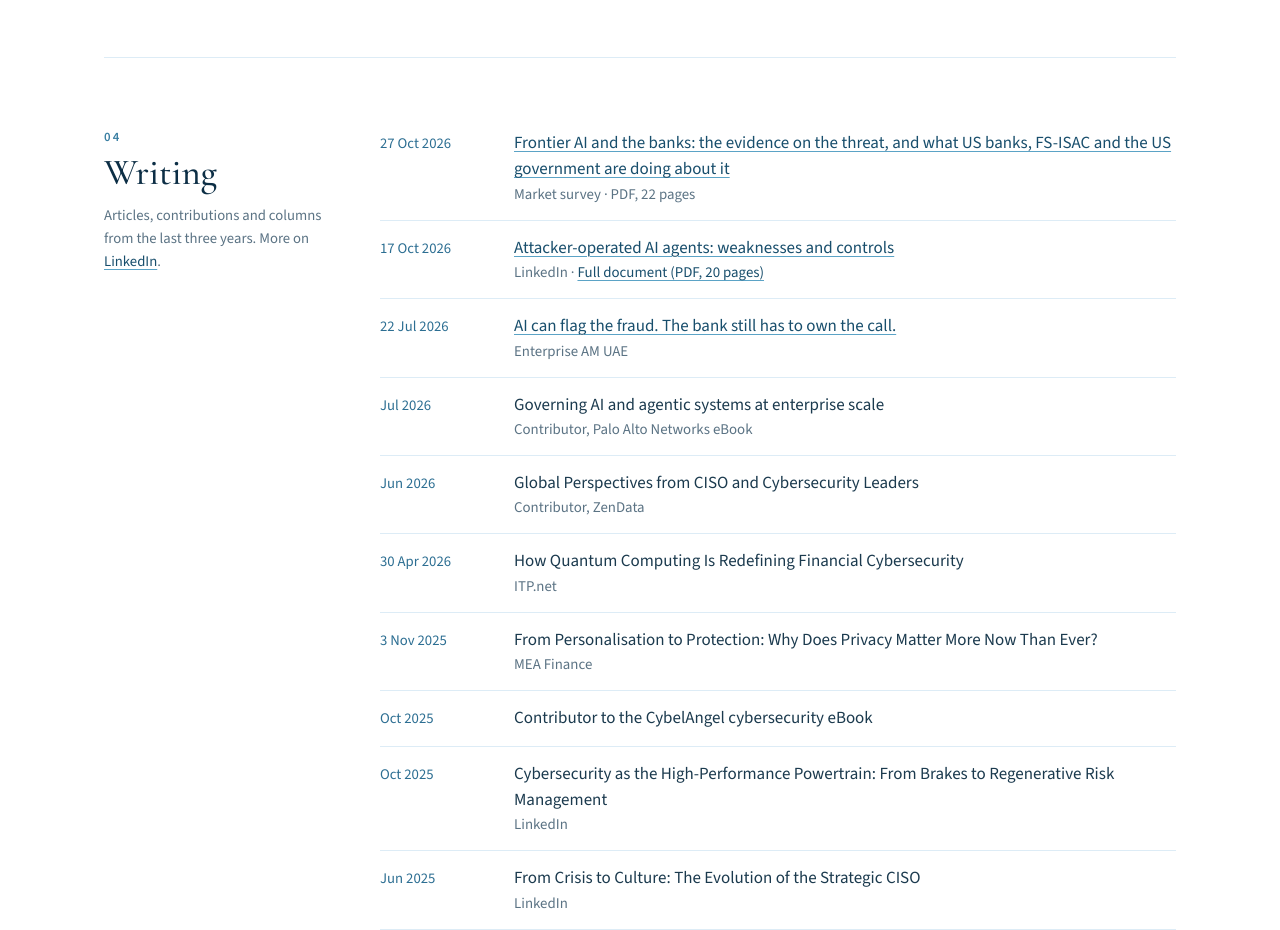
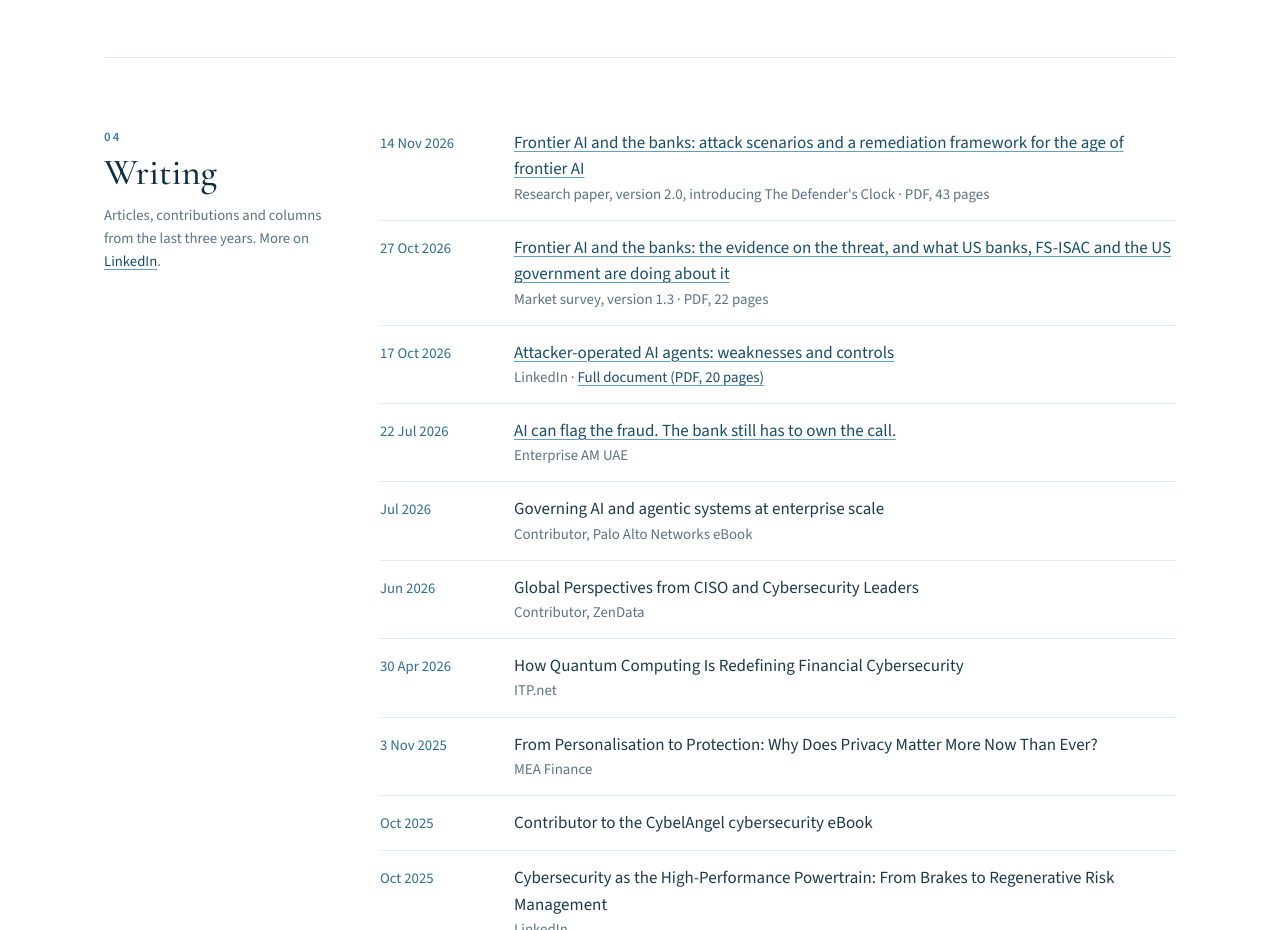
Before and after one commit to 957pwjwkj6-svg/busolini-fr, a plain HTML site: page index.html in a window 1280 px wide. Shown: the part 4300-5230 px from the top of the page. Drawn offline with nearby package versions, Linux system fonts and the light colour scheme.

Commit message:
Writing: add Frontier AI and the banks v2.0 research paper; keep v1.3 listed
Co-Authored-By: Claude Opus 5.5 <noreply@anthropic.com>
Claude-Session: https://claude.ai/code/session_01ATFBKiCcsyorbbXk7oipqW

```diff
--- a/index.html
+++ b/index.html
@@ -230,7 +230,8 @@ footer p{margin:0;max-width:none}
   </div>
   <div class="body">
     <ul class="rows">
-      <li><span class="when">27 Oct 2026</span><span class="what"><a href="frontier-ai-and-the-banks.pdf" target="_blank" rel="noopener">Frontier AI and the banks: the evidence on the threat, and what US banks, FS-ISAC and the US government are doing about it</a><span class="where">Market survey · PDF, 22 pages</span></span></li>
+      <li><span class="when">14 Nov 2026</span><span class="what"><a href="frontier-ai-and-the-banks-v2.pdf" target="_blank" rel="noopener">Frontier AI and the banks: attack scenarios and a remediation framework for the age of frontier AI</a><span class="where">Research paper, version 2.0, introducing The Defender's Clock · PDF, 43 pages</span></span></li>
+      <li><span class="when">27 Oct 2026</span><span class="what"><a href="frontier-ai-and-the-banks.pdf" target="_blank" rel="noopener">Frontier AI and the banks: the evidence on the threat, and what US banks, FS-ISAC and the US government are doing about it</a><span class="where">Market survey, version 1.3 · PDF, 22 pages</span></span></li>
       <li><span class="when">17 Oct 2026</span><span class="what"><a href="https://lnkd.in/p/d8Qi-zUY" target="_blank" rel="noopener">Attacker-operated AI agents: weaknesses and controls</a><span class="where">LinkedIn · <a href="attacker-operated-ai-agents.pdf" target="_blank" rel="noopener">Full document (PDF, 20 pages)</a></span></span></li>
       <li><span class="when">22 Jul 2026</span><span class="what"><a href="https://enterpriseam.com/uae/2026/07/22/ai-can-flag-the-fraud-the-bank-still-has-to-own-the-call/" target="_blank" rel="noopener">AI can flag the fraud. The bank still has to own the call.</a><span class="where">Enterprise AM UAE</span></span></li>
       <li><span class="when">Jul 2026</span><span class="what">Governing AI and agentic systems at enterprise scale<span class="where">Contributor, Palo Alto Networks eBook</span></span></li>
```
